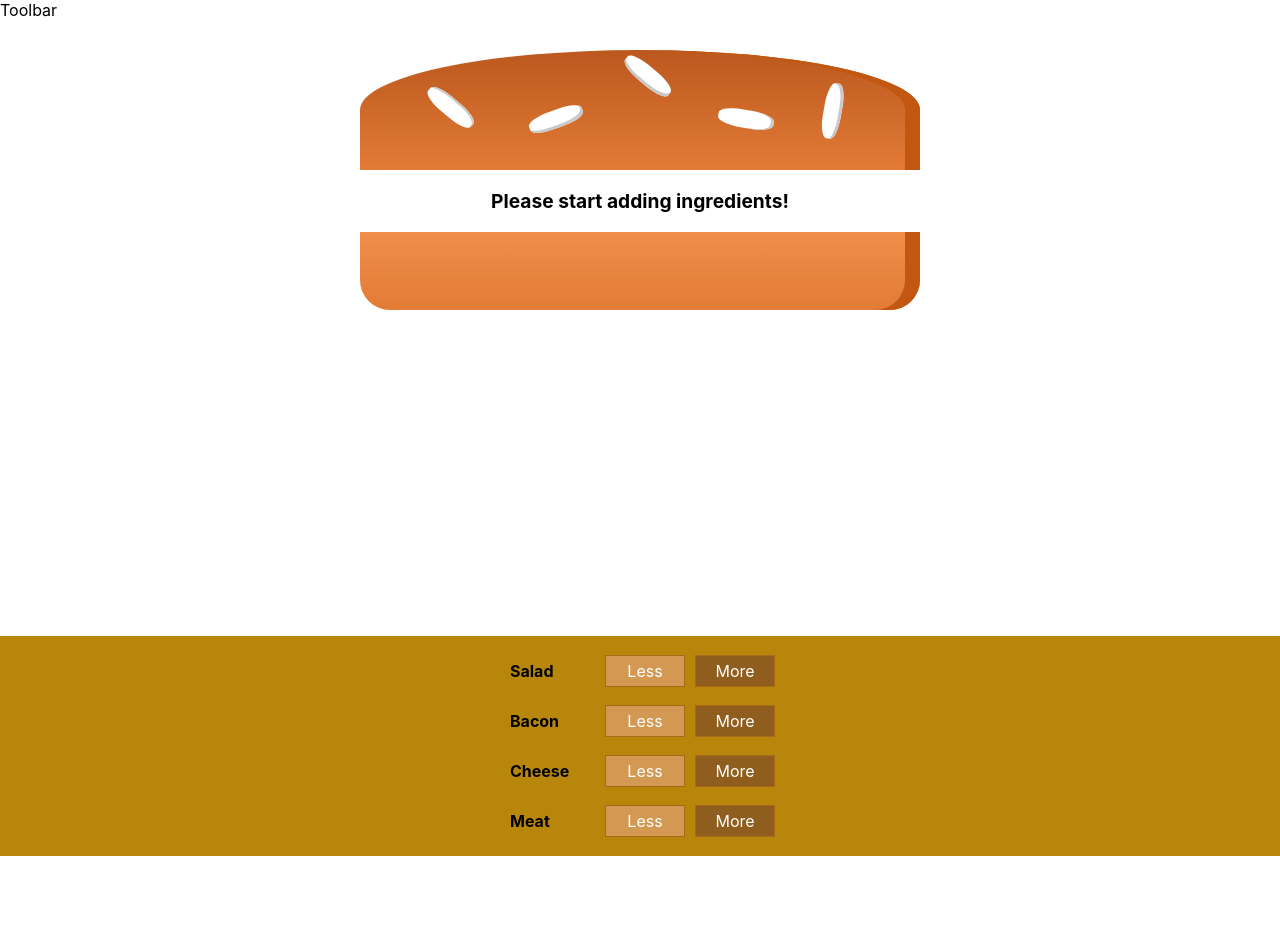
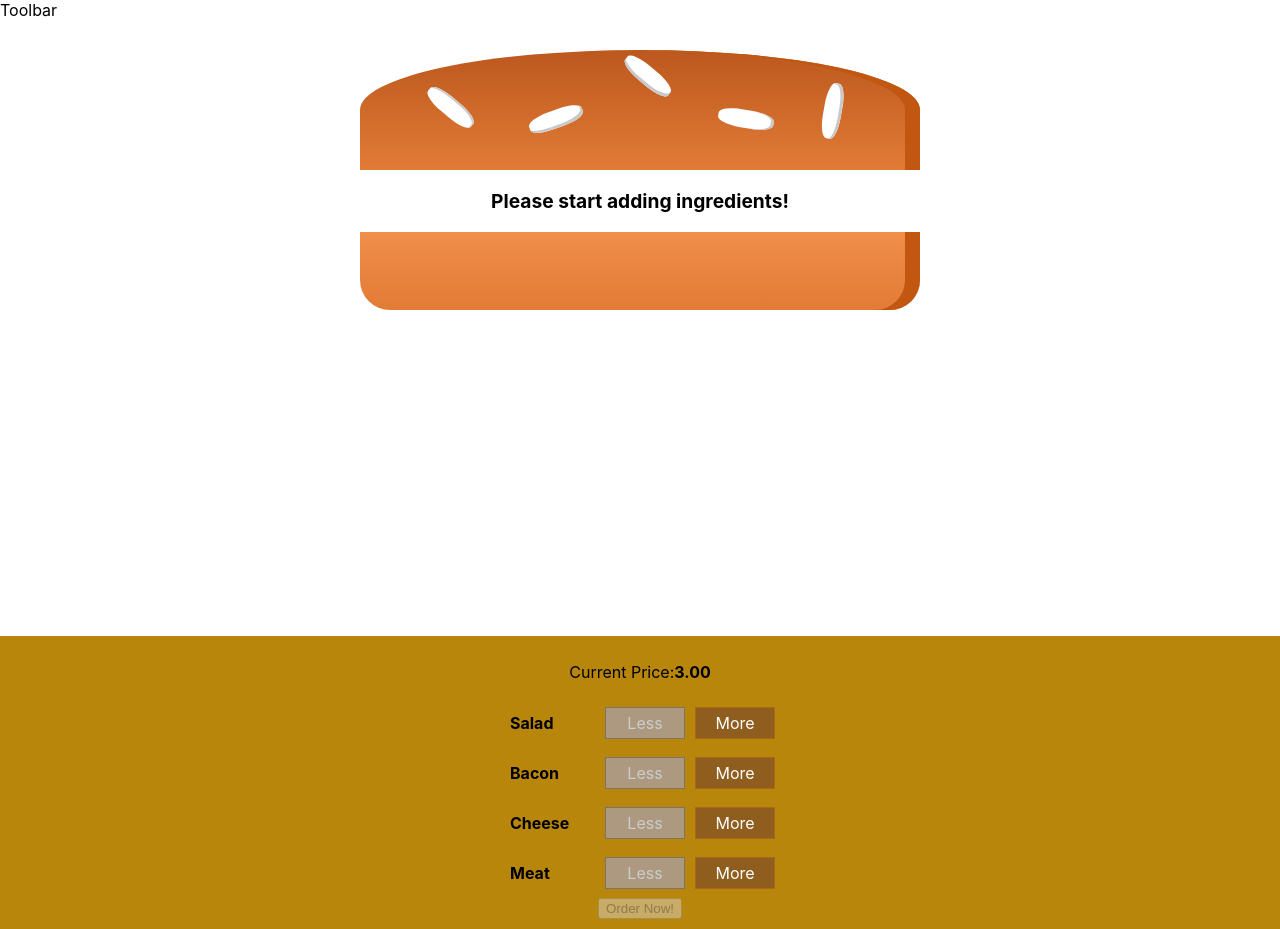
Before and after one commit to senjuricardo/Burger-Site-React, a React app: page / in a window 1280 px wide. Before the commit the page ends 856 px from the top, so only its background shows below. Built offline with nearby package versions, Linux system fonts and the light colour scheme.

Commit message:
added logic to order button and remove ingredients

```diff
--- a/src/components/Layout/Burguer/BuildControls/BuildControl/BuildControl.js
+++ b/src/components/Layout/Burguer/BuildControls/BuildControl/BuildControl.js
@@ -4,7 +4,7 @@ import './BuildControl.css'
 const buildControl = (props) => (
     <div className="BuildControl">
         <div className="Label">{props.label}</div>
-        <button className="Less">Less</button>
+        <button className="Less" onClick={props.removed} disabled={props.disable}>Less</button>
         <button className="More" onClick={props.added}>More</button>
     </div>
 )
--- a/src/components/Layout/Burguer/BuildControls/BuildControls.js
+++ b/src/components/Layout/Burguer/BuildControls/BuildControls.js
@@ -11,14 +11,19 @@ const controls = [
 
 const buildControls = (props) => (
     <div className="BuildControls">
-
+        <p>Current Price:<strong>{props.price.toFixed(2)}</strong></p>
         {controls.map(ctrl => (
            <BuildControl
            key={ctrl.label}
             label={ctrl.label}
-            added={() => props.ingredientAdded(ctrl.type)}/>
+            added={() => props.ingredientAdded(ctrl.type)}
+            removed={() => props.ingredientRemove(ctrl.type)}
+            disable={props.disable[ctrl.type]}/>
 
         ))}
+        <button className="OrderButton"
+        disabled={!props.purchasable}
+        >Order Now!</button>
     </div>
 )
 
--- a/src/containers/BurgerBuilder/BurgerBuilder.js
+++ b/src/containers/BurgerBuilder/BurgerBuilder.js
@@ -22,7 +22,19 @@ class BurgerBuilder extends Component{
             cheese: 0,
             meat: 0
         },
-        totalPrice: 3
+        totalPrice: 3,
+        purchaseable: false
+    }
+
+    updatePurchaseState (ingredients) {
+        const sum = Object.keys( ingredients )
+            .map( igKey => {
+                return ingredients[igKey];
+            } )
+            .reduce( ( sum, el ) => {
+                return sum + el;
+            }, 0 );
+        this.setState( { purchaseable: sum > 0 } );
     }
 
     addIngredientHandler = ( type ) => {
@@ -36,19 +48,44 @@ class BurgerBuilder extends Component{
         const oldPrice = this.state.totalPrice;
         const newPrice = oldPrice + priceAddition;
         this.setState( { totalPrice: newPrice, ingredientes: updatedIngredients } );
-        // this.updatePurchaseState(updatedIngredients);
+        this.updatePurchaseState(updatedIngredients);
     }
     removeIngredientHandler = (type) => {
+        const oldCount = this.state.ingredientes[type];
+        if(oldCount <= 0){
+            return
+        }
+        const updatedCount = oldCount - 1;
+        const updatedIngredients = {
+            ...this.state.ingredientes
 
+        };
+        updatedIngredients[type] = updatedCount;
+
+        const priceDeduction = INGREDIENT_PRICES[type];
+        const oldPrice = this.state.totalPrice;
+        const newPrice = oldPrice - priceDeduction;
+        this.setState( { totalPrice: newPrice, ingredientes: updatedIngredients } );
+        this.updatePurchaseState(updatedIngredients);
     }
 
     render() {
+        const disableInfo = {
+            ...this.state.ingredientes
+        };
+        for(let key in disableInfo){
+            disableInfo[key] = disableInfo[key] <= 0
+        }
 
         return(
             <Aux>
                 <Burger ingredientes={this.state.ingredientes}></Burger>
                <BuildControls
-               ingredientAdded={this.addIngredientHandler}/>
+               ingredientAdded={this.addIngredientHandler}
+               ingredientRemove={this.removeIngredientHandler}
+               disable={disableInfo}
+               price={this.state.totalPrice}
+               purchasable={this.state.purchaseable}/>
             </Aux>
         );
     }
```
